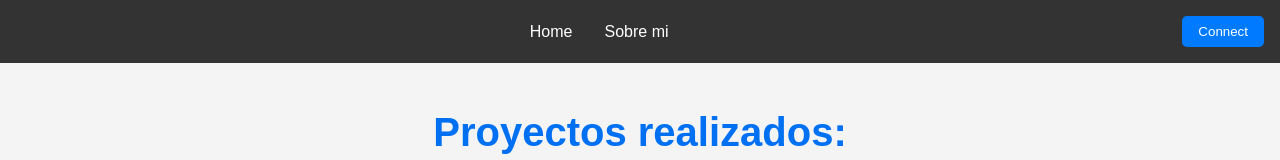
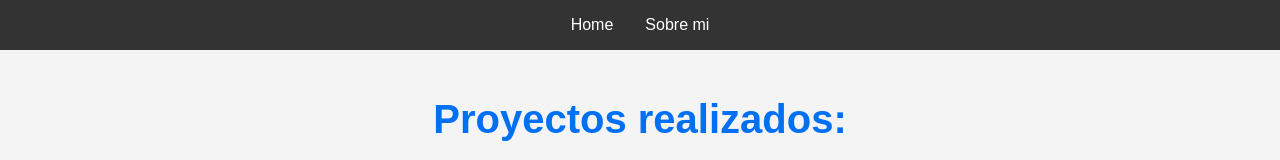
Before and after one commit to paulapoley/portfoliopaulapoley, a React (Create React App) app: page / in a window 1280 px wide. Shown: the top 160 px of the page. Built offline with nearby package versions, Linux system fonts and the light colour scheme.

Commit message:
Update Navbar.jsx

```diff
--- a/src/components/Navbar.jsx
+++ b/src/components/Navbar.jsx
@@ -7,7 +7,6 @@ const Navbar = () => (
       <a href="/">Home</a>
       <a href="/about">Sobre mi</a>
     </div>
-    <button className="connect-button">Connect</button> {/* Example button */}
   </nav>
 );
 
```
